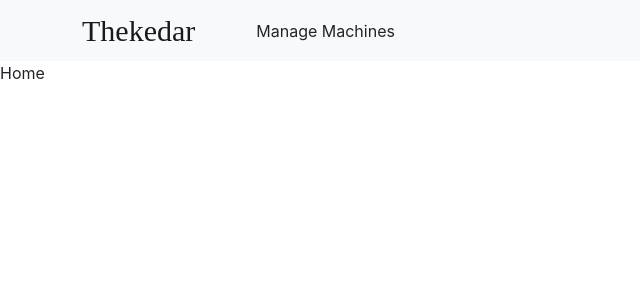
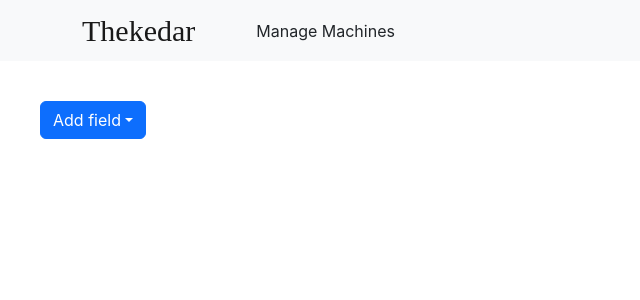
Before and after one commit to sourabkapoor/Thekedar, a React (Create React App) app: page / in a window 1280 px wide. Shown: the top 300 px of the page, without its empty margins (0-640 px from the left). Built offline with nearby package versions, Linux system fonts and the light colour scheme; a web font is replaced by a local one.

Commit message:
Added redux persist and fixed data bugs

```diff
--- a/package.json
+++ b/package.json
@@ -15,6 +15,7 @@
     "react-router-dom": "^6.3.0",
     "react-scripts": "5.0.1",
     "redux": "^4.2.0",
+    "redux-persist": "^6.0.0",
     "sass": "^1.52.3",
     "web-vitals": "^2.1.4"
   },
--- a/src/components/addMachineBtn/addMachineBtn.js
+++ b/src/components/addMachineBtn/addMachineBtn.js
@@ -4,13 +4,20 @@ import { useLocation } from "react-router-dom"
 const AddMachineBtn = (props) => {
   const location = useLocation()
 
-  const addField = (fieldType) => {
-    props.newField(fieldType)
+  const addNewField = (machinetype) => {
+    props.addMachine(machinetype)
   }
 
-  return location.pathname === "/" ? <DropdownButton className="mt-5 d-flex justify-content-center" id="dropdown-basic-button" title="Add field">
-    <Dropdown.Item onClick={() => addField("Date")}>Date</Dropdown.Item>
-  </DropdownButton> :
+  return location.pathname === "/" ?
+  <DropdownButton className="d-flex justify-content-center addBtn" id="dropdown-basic-button" title="Add field">
+    { props.machineTypes.map(machine => {
+      return <div key={"machineTypeBtn" + machine.id}>
+        <Dropdown.Item onClick={() => addNewField(machine.typeName)}>{machine.typeName}</Dropdown.Item>
+      </div>
+    })
+    }
+  </DropdownButton>
+  :
   <Button className="d-flex justify-content-center addBtn" onClick={() => props.addMachine()}>Add field</Button>
 }
 
--- a/src/components/home/home.js
+++ b/src/components/home/home.js
@@ -1,8 +1,91 @@
+import { useEffect, useState } from "react";
+import { useSelector, useDispatch } from "react-redux";
+import { addMachine, deleteMachine, updateMachine } from "../../redux/actions";
+import AddMachineBtn from "../addMachineBtn/addMachineBtn";
+import TextFiled from "../formComponents/textField/textFiled";
+import { nanoid } from 'nanoid'
+
 const Home = () => {
+  const form = useSelector(state => state.categoryReducer)
+  const machines = useSelector(state => state.machineReducer)
 
-  return <>
-    Home
-  </>
+  const dispatch = useDispatch()
+
+  const [machineList, setMachineList] = useState(machines)
+
+
+  const machineAdd = (machineType) => {
+    var machineForm = form.filter(category => category.typeName === machineType)
+    var newMachineToAdd = {}
+    newMachineToAdd.id = nanoid()
+    newMachineToAdd.name = { id: nanoid(), lable: machineForm[0].name, value: ""}
+    newMachineToAdd.typeName = { id: nanoid(), lable: machineForm[0].typeName, value:"" }
+    newMachineToAdd.form = []
+    machineForm[0].form.map(formItem => newMachineToAdd.form = [...newMachineToAdd.form, {
+      id: nanoid(),
+      type: formItem.type,
+      lable: formItem.value,
+      value: ""
+    }])
+    dispatch(addMachine(newMachineToAdd))
+    setMachineList([...machineList, newMachineToAdd])
+  }
+
+  const machineDelete = (deleteId) => {
+    dispatch(deleteMachine(deleteId))
+    var remainingMachines = machines.filter(machine => machine.id !== deleteId)
+    setMachineList([...remainingMachines])
+  }
+
+  const inputChange = (e, id, field, machineId) => {
+    if(field === "name") {
+      dispatch(updateMachine(id, e.target.value))
+    }
+    else {
+      dispatch(updateMachine(id, e.target.value, machineId))
+    }
+  }
+
+  return <div className="manageMachnineCntr">
+    { machineList.length > 0 &&
+      machineList.map(machine => {
+        return <div key={machine.id} className="machineFormContr">
+          <div className="machineHeadingCntr">
+            <div style={{fontSize: 18}}>{machine.typeName.lable}</div>
+
+            <div className="deleteBtn" onClick={() => machineDelete(machine.id)}>&#x2715;</div>
+          </div>
+          <div className="machineBodyCntr">
+            <TextFiled
+                id={machine.id}
+                type={"Small text"}
+                formLabel={machine.name.lable}
+                value={machine.name.value}
+                inputChange={(e) => inputChange(e, machine.name.id, "name")}
+              />
+            {
+              machine.form.map(formItem => {
+                return <div key={"machineView" + formItem.id}>
+                  <TextFiled
+                    id={formItem.id}
+                    type={formItem.type}
+                    formLabel={formItem.lable}
+                    value={formItem.value}
+                    inputChange={(e) => inputChange(e, formItem.id, "form", machine.id)}
+                  />
+                </div>
+              })
+            }
+          </div>
+        </div>
+      })
+    }
+
+    <AddMachineBtn
+      machineTypes={form}
+      addMachine={(machineType) => machineAdd(machineType)}
+    />
+  </div>
 }
 
 export default Home;
--- a/src/components/machine/machine.js
+++ b/src/components/machine/machine.js
@@ -17,13 +17,9 @@ const Machine = ({type}) => {
 
   useEffect(() => {
     // get all machines form of same typename
+    setMachineList(machines.filter(machine => machine.typeName.lable === type))
     setCategoryForm(form.filter(machine => machine.typeName === type))
   }, [type])
-
-  // Update on deleting machine
-  useEffect(() => {
-    setMachineList(machines)
-  }, [machines])
 
   const machineAdd = () => {
     var newMachine = {}
@@ -39,11 +35,14 @@ const Machine = ({type}) => {
       }]
     )
     dispatch(addMachine(newMachine))
-    setMachineList([...machineList, newMachine])
+    var filteredMachines = machines.filter(machine => machine.typeName.lable === type)
+    setMachineList([...filteredMachines, newMachine])
   }
 
   const machineDelete = (deleteId) => {
     dispatch(deleteMachine(deleteId))
+    var remainingMachines = machines.filter(machine => machine.id !== deleteId)
+    setMachineList([...remainingMachines])
   }
 
   const inputChange = (e, id, field, machineId) => {
--- a/src/index.js
+++ b/src/index.js
@@ -5,13 +5,16 @@ import App from './App';
 import reportWebVitals from './reportWebVitals';
 import { BrowserRouter } from "react-router-dom";
 import { Provider } from 'react-redux'
-import store from './redux/store';
+import { store, persistor } from './redux/store';
+import { PersistGate } from 'redux-persist/integration/react';
 
 const root = ReactDOM.createRoot(document.getElementById('root'));
 root.render(
   <Provider store={store}>
     <BrowserRouter>
-      <App />
+      <PersistGate loading={null} persistor={persistor}>
+        <App />
+      </PersistGate>
     </BrowserRouter>
   </Provider>
 );
--- a/src/redux/reducers/machineReducer.js
+++ b/src/redux/reducers/machineReducer.js
@@ -4,7 +4,6 @@ const machineReducer = (initialState = state, action) => {
   switch(action.type) {
     // accepts the machine data
     case "ADD_MACHINE":
-      console.log("check: ", [...initialState, action.payload.newMachine])
       return [...initialState, action.payload.newMachine]
 
     // accepts the machine id
--- a/src/redux/store.js
+++ b/src/redux/store.js
@@ -1,10 +1,20 @@
-import { createStore, combineReducers } from "redux";
+import { createStore, combineReducers  } from "redux";
 import categoryReducer from "./reducers/categoryReducer";
 import machineReducer from "./reducers/machineReducer";
+import { persistStore, persistReducer } from 'redux-persist';
+import storage from 'redux-persist/lib/storage'
 
-const store = createStore(combineReducers({
+const persistConfig = {
+  key: 'root',
+  storage,
+}
+
+export const store = createStore( persistReducer(persistConfig, combineReducers({
   categoryReducer,
   machineReducer
-}), window.__REDUX_DEVTOOLS_EXTENSION__ && window.__REDUX_DEVTOOLS_EXTENSION__());
+})), window.__REDUX_DEVTOOLS_EXTENSION__ && window.__REDUX_DEVTOOLS_EXTENSION__()
+);
 
-export default store
+export const persistor = persistStore(store);
+
+export default {store, persistor}
```
Also changed, not shown: 1 other file (tests, documents, lock files or other folders).
